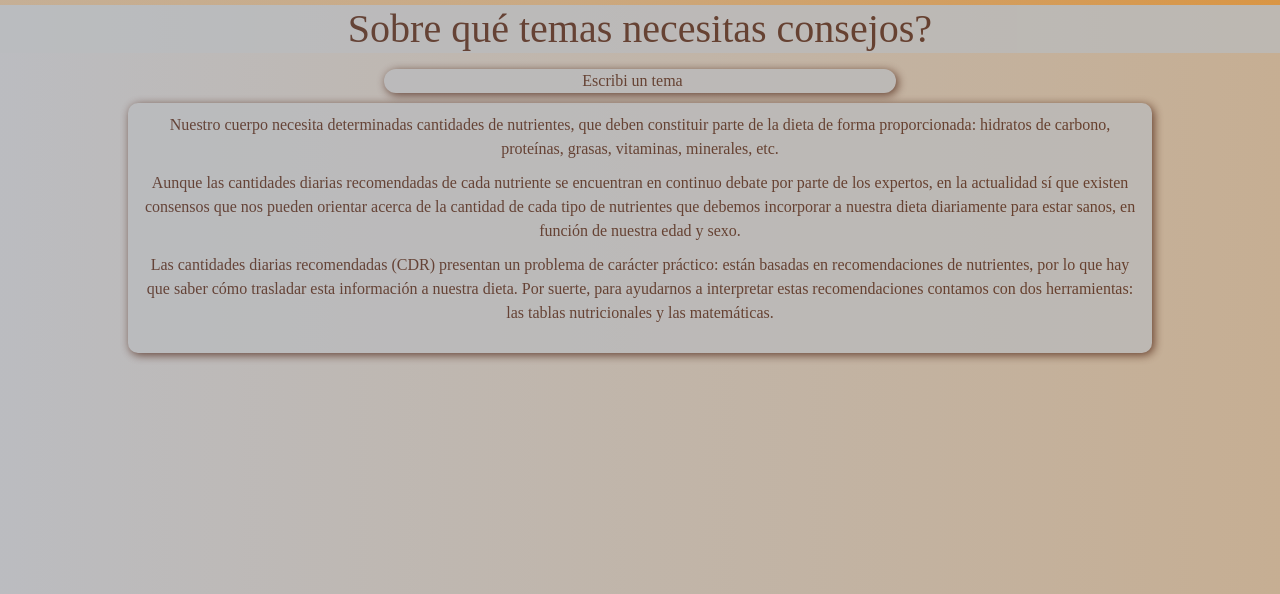
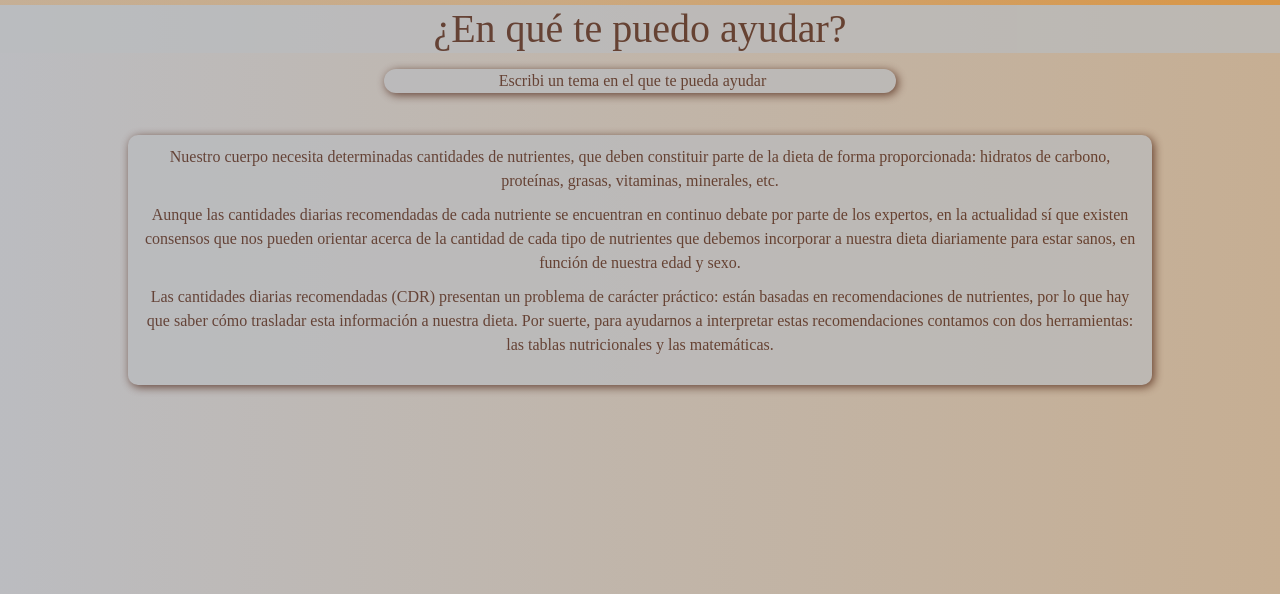
Before and after one commit to JaviMenga/Planned-Meal, a website: page pages/consejos.html in a window 1280 px wide. Shown: the part 129-723 px from the top of the page. Drawn offline with nearby package versions, Linux system fonts and the light colour scheme; a web font is replaced by a local one.

Commit message:
modifiqué la página consejos

```diff
--- a/pages/consejos.html
+++ b/pages/consejos.html
@@ -59,9 +59,9 @@
 
     <!-- Inicio de Sección -->
     <section class="section">
-        <h1 class="titulo">Sobre qué temas necesitas consejos?</h1>
+        <h1 class="titulo">¿En qué te puedo ayudar?</h1>
         <form class="barraBusqueda" action="#">
-            <input class="busqueda" type="search" id="busqueda" name="busqueda" placeholder="Escribi un tema">
+            <input class="busqueda" type="search" id="busqueda" name="busqueda" placeholder="Escribi un tema en el que te pueda ayudar">
         </form>
         <div class="contenedorConsejos">
             <div class="busquedaConsejos">
--- a/scss/style.scss
+++ b/scss/style.scss
@@ -183,6 +183,7 @@ main::-webkit-scrollbar-track,
     flex-direction: column;
     flex-wrap: wrap;
     align-content: center;
+    margin-top: 2rem;
 }
 
 .busquedaConsejos {
```
Also changed, not shown: css/style.css.
